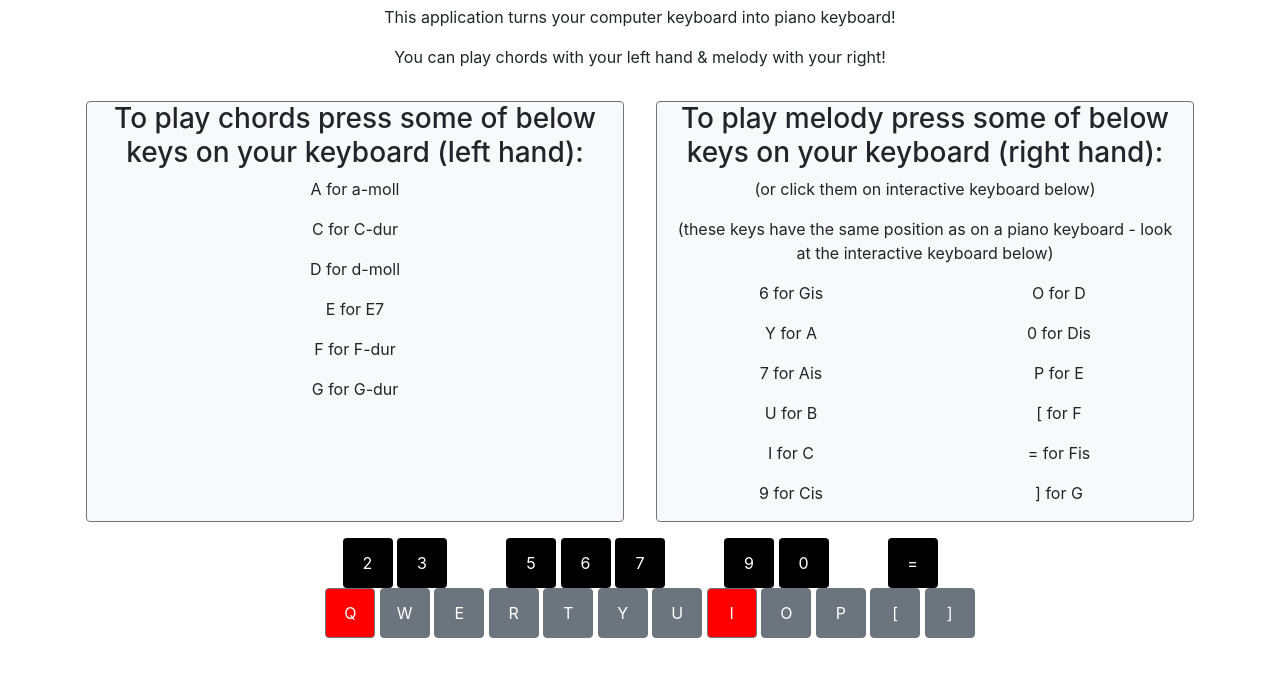
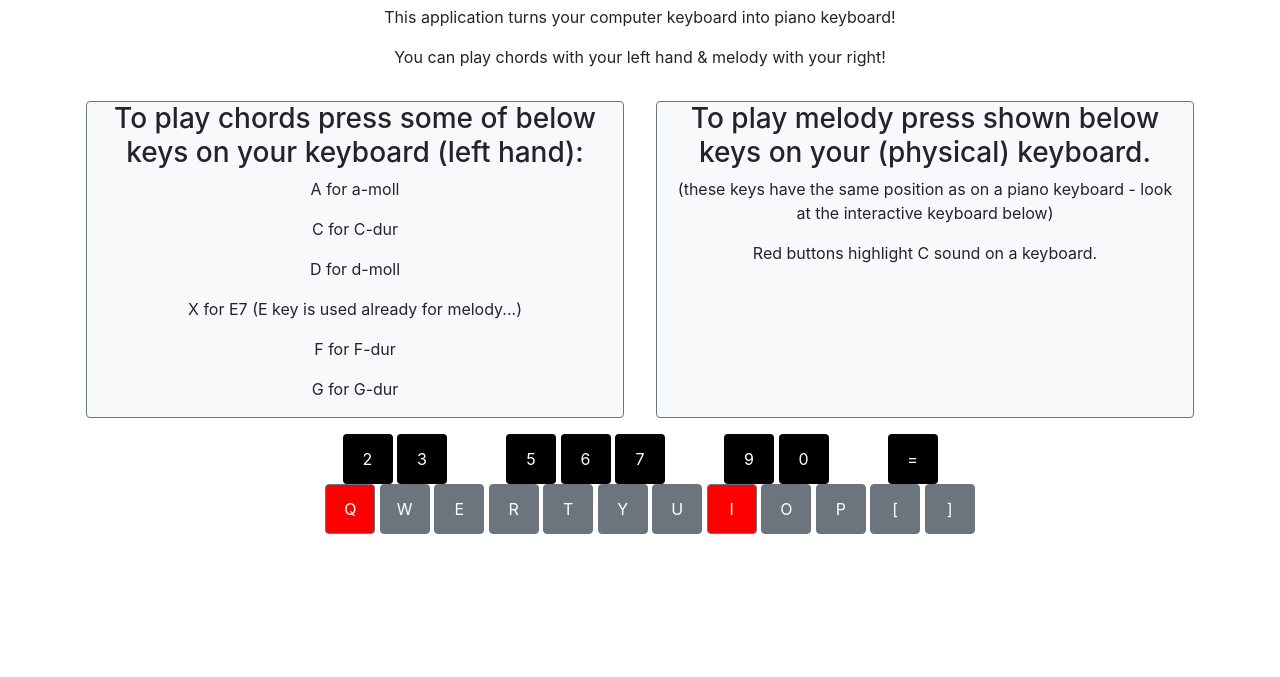
Before and after one commit to vadimgierko/MusicKeyboard, a plain HTML site: page index.html in a window 1280 px wide. Shown: the part 51-728 px from the top of the page. Drawn offline with nearby package versions, Linux system fonts and the light colour scheme.

Commit message:
Update index.html

```diff
--- a/index.html
+++ b/index.html
@@ -19,33 +19,15 @@
                 <p>A for a-moll</p>
                 <p>C for C-dur</p>
                 <p>D for d-moll</p>
-                <p>E for E7</p>
+                <p>X for E7 (E key is used already for melody...)</p>
                 <p>F for F-dur</p>
                 <p>G for G-dur</p>
             </div>
 
             <div class="col border border-secondary rounded m-3 bg-light text-center">
-                <h3>To play melody press some of below keys on your keyboard (right hand):</h3>
-                <p>(or click them on interactive keyboard below)</p>
+                <h3>To play melody press shown below keys on your (physical) keyboard.</h3>
                 <p>(these keys have the same position as on a piano keyboard - look at the interactive keyboard below)</p>
-                <div class="row">
-                    <div class="col">
-                        <p>6 for Gis</p>
-                        <p>Y for A</p>
-                        <p>7 for Ais</p>
-                        <p>U for B</p>
-                        <p>I for C</p>
-                        <p>9 for Cis</p>
-                    </div>
-                    <div class="col">
-                        <p>O for D</p>
-                        <p>0 for Dis</p>
-                        <p>P for E</p>
-                        <p>[ for F</p>
-                        <p>= for Fis</p>
-                        <p>] for G</p>
-                    </div>
-                </div>
+                <p>Red buttons highlight C sound on a keyboard.</p>
             </div>
         </div>
         <div id="keyboard" class="text-center">
```
